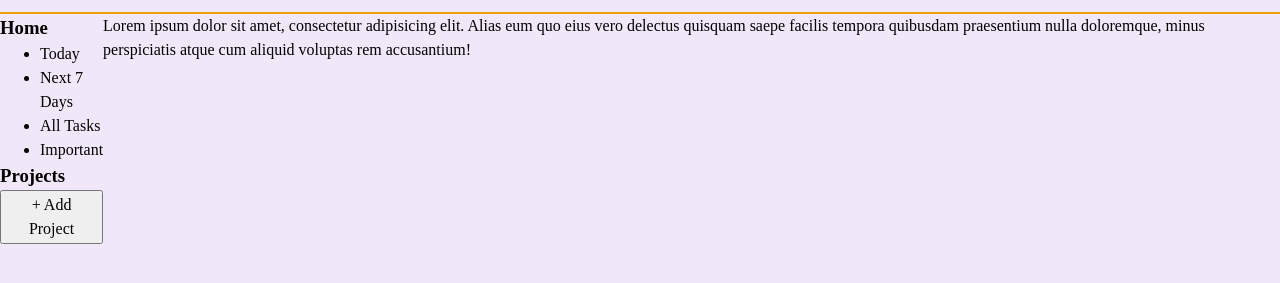
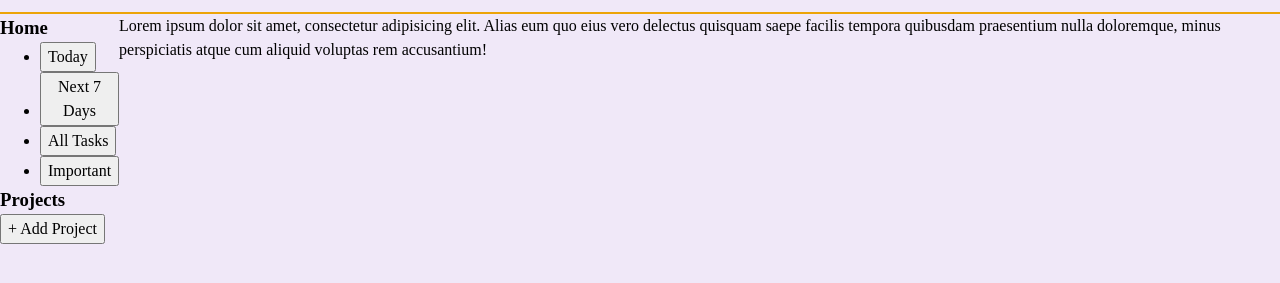
Before and after one commit to skamprogiannis/to-do-app, a website built with webpack: page src/template.html in a window 1280 px wide. Shown: the part 75-358 px from the top of the page. Built offline with nearby package versions, Linux system fonts and the light colour scheme.

Commit message:
Add buttons for navigation on sidebar

```diff
--- a/src/template.html
+++ b/src/template.html
@@ -16,21 +16,30 @@
         <nav>
           <h3>Home</h3>
           <ul>
-            <li>Today</li>
-            <li>Next 7 Days</li>
-            <li>All Tasks</li>
-            <li>Important</li>
+            <li><button>Today</button></li>
+            <li><button>Next 7 Days</button></li>
+            <li><button>All Tasks</button></li>
+            <li><button>Important</button></li>
           </ul>
         </nav>
-        <h3>Projects</h3>
-        <ul id="project-list">
-          <li>Work</li>
-          <li>Gym</li>
-        </ul>
-        <button id="add-project">+ Add Project</button>
+        <div class="projects">
+          <nav>
+            <h3>Projects</h3>
+            <ul id="project-list">
+              <li><button>Work</button></li>
+              <li><button>Gym</button></li>
+            </ul>
+            <button id="add-project">+ Add Project</button>
+          </nav>
+        </div>
       </section>
-      <section id=""todo-container>
-        <p>Lorem ipsum dolor sit amet, consectetur adipisicing elit. Alias eum quo eius vero delectus quisquam saepe facilis tempora quibusdam praesentium nulla doloremque, minus perspiciatis atque cum aliquid voluptas rem accusantium!</p>
+      <section id="" todo-container>
+        <p>
+          Lorem ipsum dolor sit amet, consectetur adipisicing elit. Alias eum
+          quo eius vero delectus quisquam saepe facilis tempora quibusdam
+          praesentium nulla doloremque, minus perspiciatis atque cum aliquid
+          voluptas rem accusantium!
+        </p>
       </section>
     </main>
   </body>
--- a/src/ui.js
+++ b/src/ui.js
@@ -3,7 +3,9 @@ function renderProjects(projects) {
   projectList.innerHTML = "";
   projects.forEach((element) => {
     const listItem = document.createElement("li");
-    listItem.textContent = element.name;
+    const projectButton = document.createElement("button");
+    projectButton.textContent = element.name;
+    listItem.appendChild(projectButton);
     projectList.appendChild(listItem);
   });
 }
@@ -33,5 +35,4 @@ function createProjectForm() {
   return newProjectForm;
 }
 
-
 export const ui = { renderProjects, createProjectForm };
```
